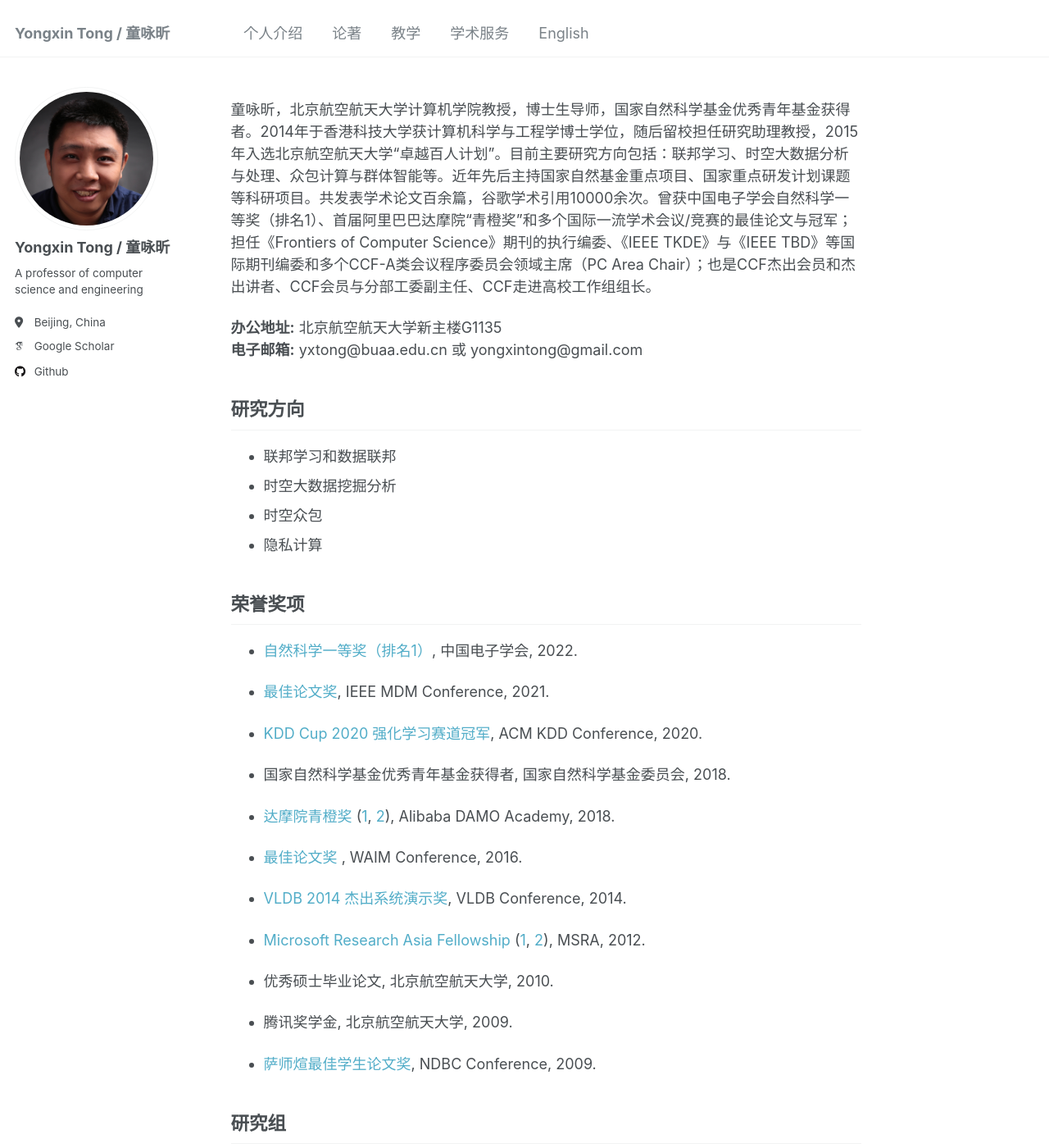
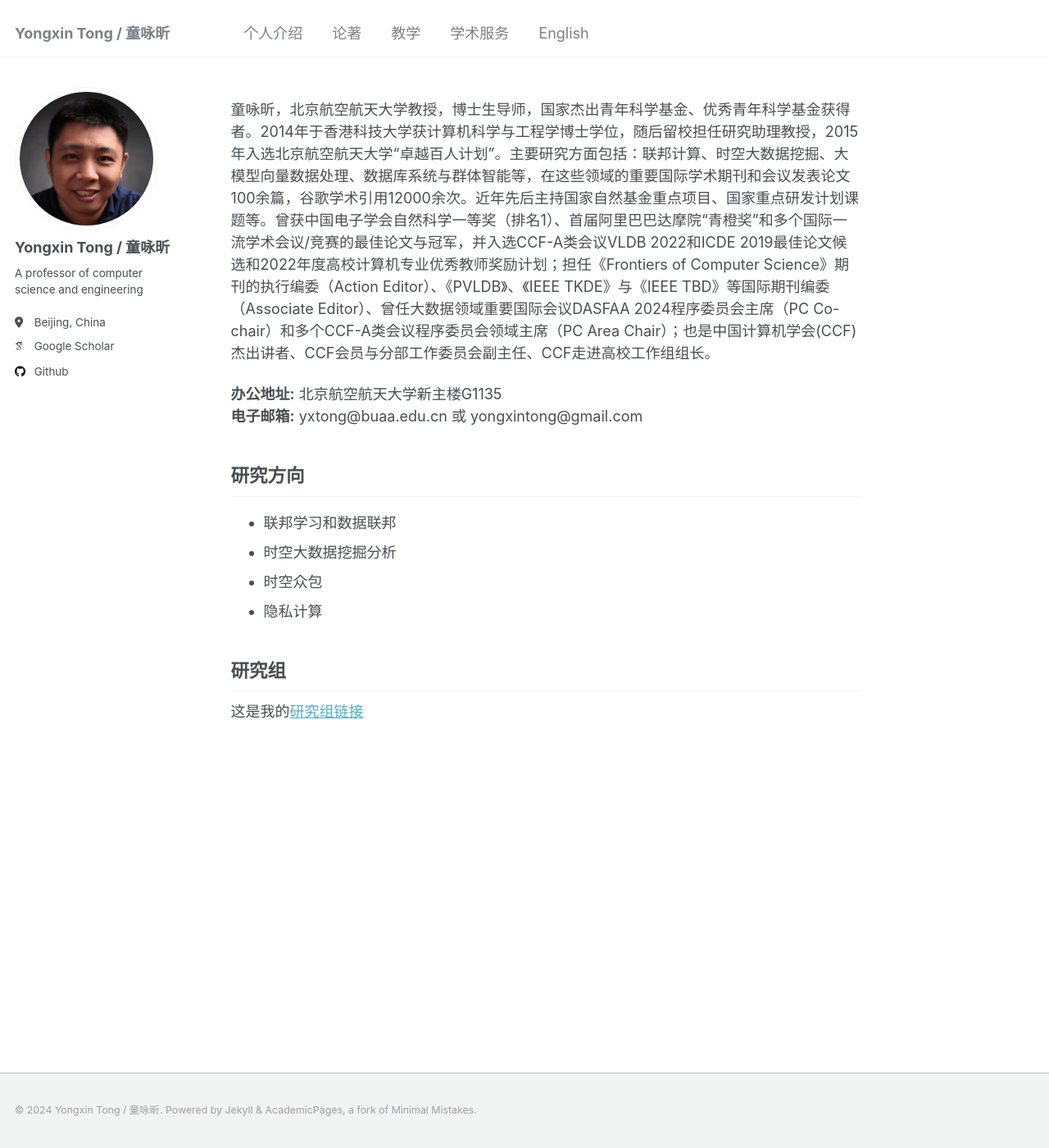
Before and after one commit to YongxinTong/YongxinTong.github.io, a Jekyll site: the page built from _pages/about-cn.md, in a window 1280 px wide and 1400 px high. Shown: the whole window at 82% size. Built offline with Jekyll 4.4.1, drawn with Linux system fonts in a browser that asks for light colours; some web fonts are replaced.

Commit message:
Update about-cn.md

```diff
--- a/_pages/about-cn.md
+++ b/_pages/about-cn.md
@@ -7,7 +7,7 @@ redirect_from:
   - /about-cn/
   - /about-cn.html
 ---
-童咏昕，北京航空航天大学计算机学院教授，博士生导师，国家自然科学基金优秀青年基金获得者。2014年于香港科技大学获计算机科学与工程学博士学位，随后留校担任研究助理教授，2015年入选北京航空航天大学“卓越百人计划”。目前主要研究方向包括：联邦学习、时空大数据分析与处理、众包计算与群体智能等。近年先后主持国家自然基金重点项目、国家重点研发计划课题等科研项目。共发表学术论文百余篇，谷歌学术引用10000余次。曾获中国电子学会自然科学一等奖（排名1）、首届阿里巴巴达摩院“青橙奖”和多个国际一流学术会议/竞赛的最佳论文与冠军；担任《Frontiers of Computer Science》期刊的执行编委、《IEEE TKDE》与《IEEE TBD》等国际期刊编委和多个CCF-A类会议程序委员会领域主席（PC Area Chair）；也是CCF杰出会员和杰出讲者、CCF会员与分部工委副主任、CCF走进高校工作组组长。
+童咏昕，北京航空航天大学教授，博士生导师，国家杰出青年科学基金、优秀青年科学基金获得者。2014年于香港科技大学获计算机科学与工程学博士学位，随后留校担任研究助理教授，2015年入选北京航空航天大学“卓越百人计划”。主要研究方面包括：联邦计算、时空大数据挖掘、大模型向量数据处理、数据库系统与群体智能等，在这些领域的重要国际学术期刊和会议发表论文100余篇，谷歌学术引用12000余次。近年先后主持国家自然基金重点项目、国家重点研发计划课题等。曾获中国电子学会自然科学一等奖（排名1）、首届阿里巴巴达摩院“青橙奖”和多个国际一流学术会议/竞赛的最佳论文与冠军，并入选CCF-A类会议VLDB 2022和ICDE 2019最佳论文候选和2022年度高校计算机专业优秀教师奖励计划；担任《Frontiers of Computer Science》期刊的执行编委（Action Editor）、《PVLDB》、《IEEE TKDE》与《IEEE TBD》等国际期刊编委（Associate Editor）、曾任大数据领域重要国际会议DASFAA 2024程序委员会主席（PC Co-chair）和多个CCF-A类会议程序委员会领域主席（PC Area Chair）；也是中国计算机学会(CCF)杰出讲者、CCF会员与分部工作委员会副主任、CCF走进高校工作组组长。
 
 <b>办公地址:</b> 北京航空航天大学新主楼G1135<br/>
 <b>电子邮箱:</b> yxtong@buaa.edu.cn  或  yongxintong@gmail.com
@@ -20,31 +20,6 @@ redirect_from:
 + 时空众包
 + 隐私计算
 
-荣誉奖项
-------
-
-+ <a href="https://www.cie-info.org.cn/site/content/4580.html" target="_blank" style="text-decoration:none;">自然科学一等奖（排名1）</a>, 中国电子学会, 2022.
-
-+ <a href="https://hufudb.com/static/images/group/ieee-mdm2021-best-paper-award.png" target="_blank" style="text-decoration:none;">最佳论文奖</a>, IEEE MDM Conference, 2021.
-
-+ <a href="https://hufudb.com/homepage/kddcup21.pdf" target="_blank" style="text-decoration:none;">KDD Cup 2020 强化学习赛道冠军</a>, ACM KDD Conference, 2020.
-
-+ 国家自然科学基金优秀青年基金获得者, 国家自然科学基金委员会, 2018.
-
-+ <a href="https://hufudb.com/homepage/damo.pdf" target="_blank" style="text-decoration:none;">达摩院青橙奖</a>  (<a href="https://hufudb.com/homepage/damo.jpg" target="_blank" style="text-decoration:none;">1</a>, <a href="https://damo.alibaba.com/damo-academy-young-fellow" target="_blank" style="text-decoration:none;">2</a>), Alibaba DAMO Academy, 2018.
-
-+ <a href="https://hufudb.com/static/images/group/group4.png" target="_blank" style="text-decoration:none;">最佳论文奖</a> , WAIM Conference, 2016.
-
-+ <a href="http://www.cse.ust.hk/News/ACM_VLDB2014/" target="_blank" style="text-decoration:none;">VLDB 2014 杰出系统演示奖</a>, VLDB Conference, 2014.
-
-+ <a href="http://research.microsoft.com/en-us/collaboration/global/asia-pacific/talent/fellows.aspx" target="_blank" style="text-decoration:none;">Microsoft Research Asia Fellowship</a> (<a href="http://www.msra.cn/Articles/ArticleItem.aspx?Guid=22bf1497-6ffa-47aa-8158-41f8d3bc6c04" target="_blank" style="text-decoration:none;">1</a>, <a href="http://www.cse.ust.hk/News/MS_Fellowship2012/" target="_blank" style="text-decoration:none;">2</a>), MSRA, 2012.
-
-+ 优秀硕士毕业论文, 北京航空航天大学, 2010.
-
-+ 腾讯奖学金, 北京航空航天大学, 2009.
-
-+ <a href="http://sites.nlsde.buaa.edu.cn/~yxtong/NDBC2009.pdf" target="_blank" style="text-decoration:none;">萨师煊最佳学生论文奖</a>, NDBC Conference, 2009.
-
 ## 研究组
 
 这是我的[研究组链接](https://hufudb.com)
```
